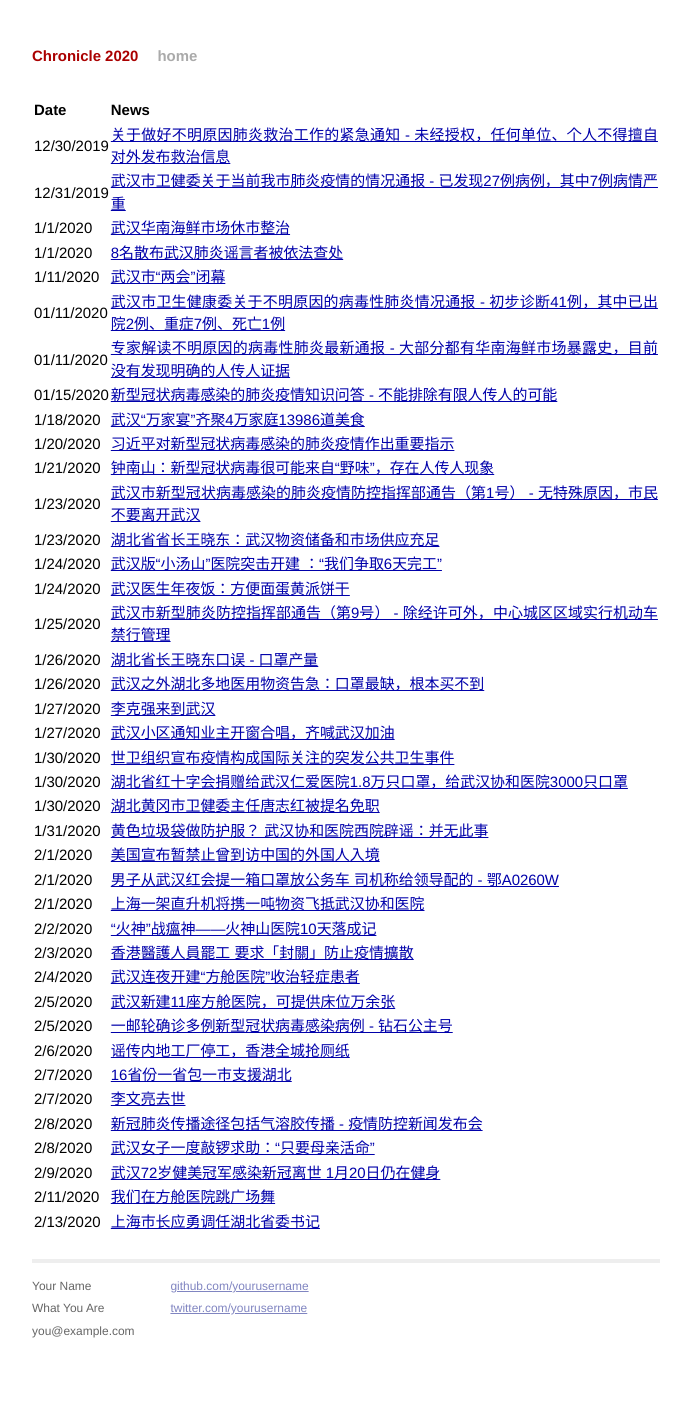
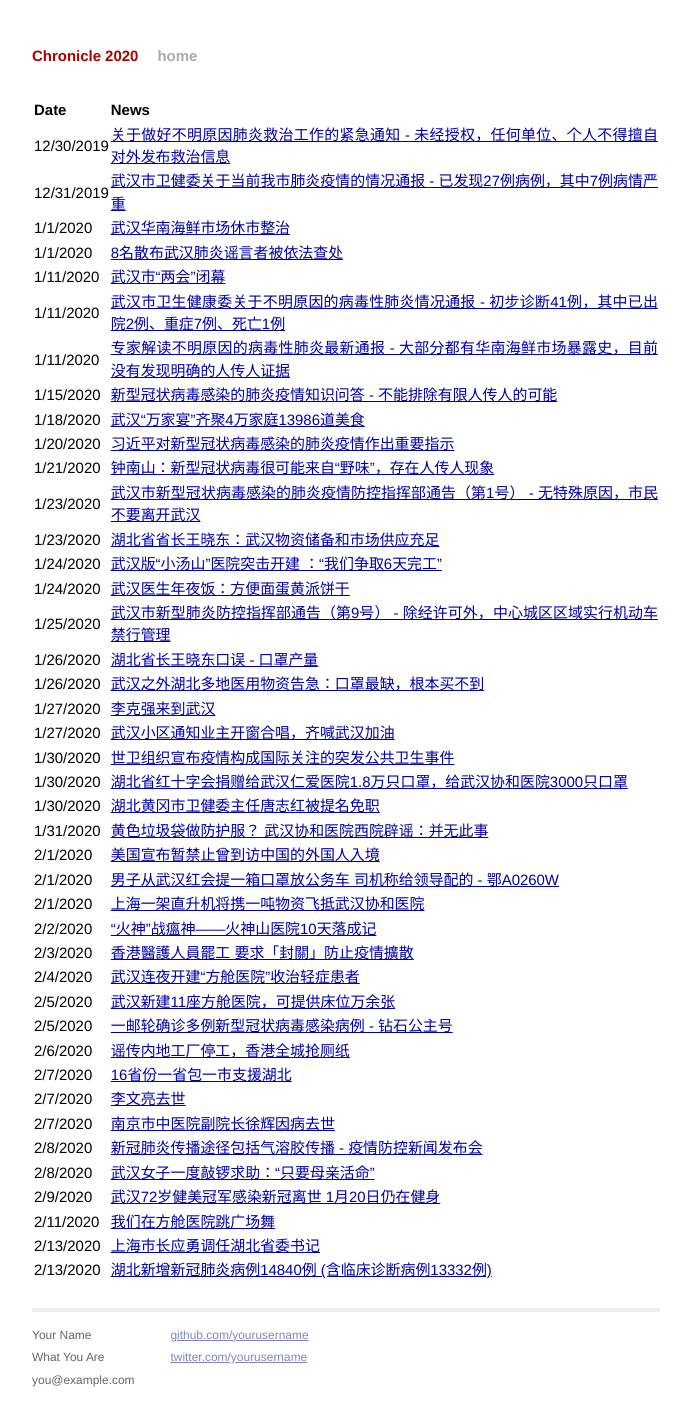
Before and after one commit to chronicle2020/chronicle2020.github.io, a Jekyll site: the page built from index.md, in a window 1280 px wide. Shown: the whole page, without its empty margins (294-985 px from the left). Built offline with Jekyll 4.4.1, drawn with Linux system fonts in a browser that asks for light colours; Markdown is read by kramdown in place of the engine named in the settings; before the commit the page ends 1354 px from its top, so only the background shows below that.

Commit message:
update list

```diff
--- a/index.md
+++ b/index.md
@@ -9,9 +9,9 @@ layout: default
 1/1/2020|[武汉华南海鲜市场休市整治](http://hb.people.com.cn/n2/2020/0101/c192237-33680870.html)
 1/1/2020|[8名散布武汉肺炎谣言者被依法查处](http://hb.people.com.cn/n2/2020/0101/c192237-33681157.html)
 1/11/2020|[武汉市“两会”闭幕](https://epaper.hubeidaily.net/pc/content/202001/11/content_16885.html)
-01/11/2020|[武汉市卫生健康委关于不明原因的病毒性肺炎情况通报 - 初步诊断41例，其中已出院2例、重症7例、死亡1例](http://wjw.wuhan.gov.cn/front/web/showDetail/2020011109035)
-01/11/2020|[专家解读不明原因的病毒性肺炎最新通报 - 大部分都有华南海鲜市场暴露史，目前没有发现明确的人传人证据](http://wjw.wuhan.gov.cn/front/web/showDetail/2020011109036)
-01/15/2020|[新型冠状病毒感染的肺炎疫情知识问答 - 不能排除有限人传人的可能](http://wjw.wuhan.gov.cn/front/web/showDetail/2020011509040)
+1/11/2020|[武汉市卫生健康委关于不明原因的病毒性肺炎情况通报 - 初步诊断41例，其中已出院2例、重症7例、死亡1例](http://wjw.wuhan.gov.cn/front/web/showDetail/2020011109035)
+1/11/2020|[专家解读不明原因的病毒性肺炎最新通报 - 大部分都有华南海鲜市场暴露史，目前没有发现明确的人传人证据](http://wjw.wuhan.gov.cn/front/web/showDetail/2020011109036)
+1/15/2020|[新型冠状病毒感染的肺炎疫情知识问答 - 不能排除有限人传人的可能](http://wjw.wuhan.gov.cn/front/web/showDetail/2020011509040)
 1/18/2020|[武汉“万家宴”齐聚4万家庭13986道美食](https://www.yidianzixun.com/article/0OT3wCWs/)
 1/20/2020|[习近平对新型冠状病毒感染的肺炎疫情作出重要指示](http://politics.people.com.cn/n1/2020/0120/c1024-31557456.html)
 1/21/2020|[钟南山：新型冠状病毒很可能来自“野味”，存在人传人现象](https://news.sina.com.cn/o/2020-01-21/doc-iihnzhha3791299.shtml)
@@ -39,8 +39,10 @@ layout: default
 2/6/2020|[谣传内地工厂停工，香港全城抢厕纸](https://www.sohu.com/a/370953800_115479)
 2/7/2020|[16省份一省包一市支援湖北](http://politics.people.com.cn/n1/2020/0208/c1001-31576826.html)
 2/7/2020|[李文亮去世](https://news.sina.com.cn/c/2020-02-07/doc-iimxxste9457333.shtml)
+2/7/2020|[南京市中医院副院长徐辉因病去世](https://www.thepaper.cn/newsDetail_forward_5837001)
 2/8/2020|[新冠肺炎传播途径包括气溶胶传播 - 疫情防控新闻发布会](https://www.thepaper.cn/newsDetail_forward_5856308)
 2/8/2020|[武汉女子一度敲锣求助：“只要母亲活命”](http://china.caixin.com/2020-02-09/101513304.html)
 2/9/2020|[武汉72岁健美冠军感染新冠离世 1月20日仍在健身](https://sports.163.com/20/0209/14/F4UTFDIH00058782.html)
 2/11/2020|[我们在方舱医院跳广场舞](http://www.xinhuanet.com/2020-02/11/c_1125557194.htm)
 2/13/2020|[上海市长应勇调任湖北省委书记](http://www.bjnews.com.cn/feature/2020/02/13/688656.html)
+2/13/2020|[湖北新增新冠肺炎病例14840例 (含临床诊断病例13332例)](http://www.xinhuanet.com/fortune/2020-02/13/c_1125566748.htm)
```
